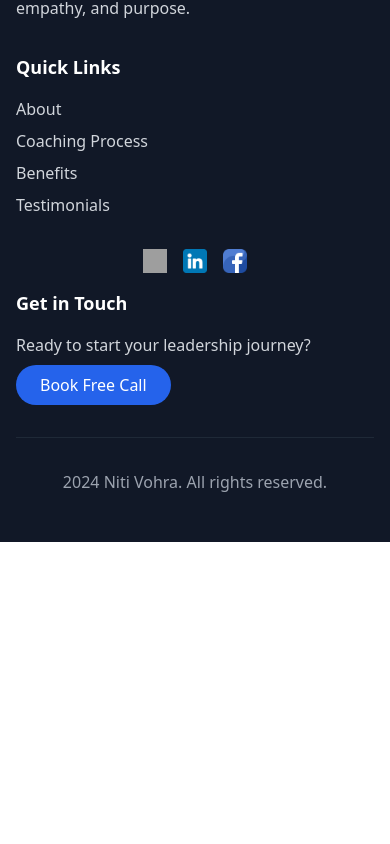
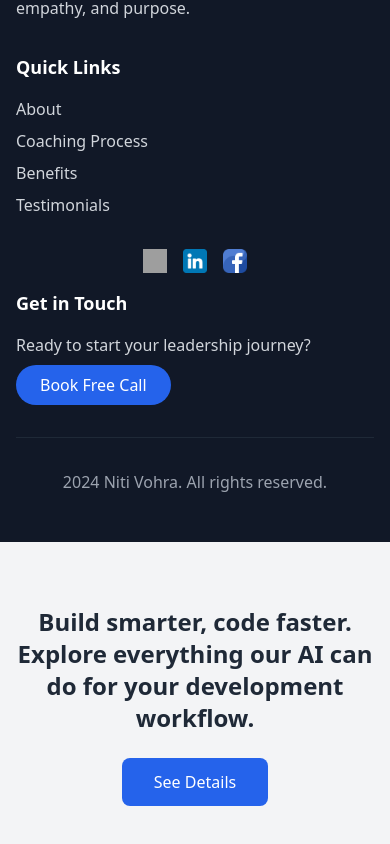
Before and after one commit to HafizHassaan9/wkng, a Next.js app: page / in a window 390 px wide. Shown: the part 6998-7842 px from the top of the page. Before the commit the page ends 7540 px from the top, so only its background shows below. Built offline with nearby package versions, Linux system fonts and the light colour scheme; grey boxes are pictures that could not be loaded; some icons are missing.

Commit message:
Add files via upload

```diff
--- a/app/page.tsx
+++ b/app/page.tsx
@@ -480,6 +480,20 @@ export default function Home() {
           animation-delay: 0.5s;
         }
       `}</style>
+
+<section className="w-full bg-gray-100 py-16 px-4 flex flex-col items-center text-center">
+  <p className="text-2xl md:text-3xl font-semibold text-gray-800 max-w-2xl">
+    Build smarter, code faster. Explore everything our AI can do for your development workflow.
+  </p>
+  <a
+    href="https://linktr.ee/coachniti"
+    target="_blank"
+    rel="noopener noreferrer"
+    className="mt-6 inline-block px-8 py-3 text-white bg-blue-600 rounded-lg hover:bg-blue-700 transition"
+  >
+    See Details
+  </a>
+</section>
     </div>
   );
 }
```
